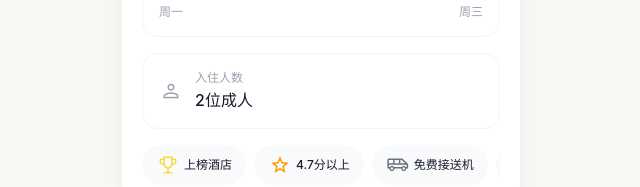
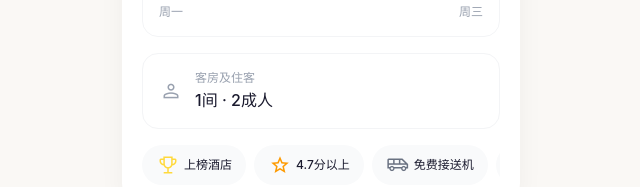
Before and after one commit to wyyyyn/TripEase, a React (Vite) app in the folder app/: page /search in a window 1280 px wide. Shown: the part 367-554 px from the top of the page, without its empty margins (319-959 px from the left). Built offline with nearby package versions, Linux system fonts and the light colour scheme.

Commit message:
feat: show room count and children in guest display label
- Display format: "1间 · 2成人" or "2间 · 3成人 · 1儿童"
- Switch icon to family_restroom when children > 0
- Rename label from "入住人数" to "客房及住客"

```diff
--- a/app/src/pages/SearchPage.tsx
+++ b/app/src/pages/SearchPage.tsx
@@ -46,9 +46,11 @@ export default function SearchPage() {
   const nightsDisplay = checkInDate && checkOutDate
     ? Math.round((checkOutDate.getTime() - checkInDate.getTime()) / (1000 * 60 * 60 * 24))
     : defaultSearch.nights;
-  const guestDisplay = children > 0
-    ? `${adults}成人 ${children}儿童`
-    : `${adults}位成人`;
+  const guestDisplay = [
+    `${rooms}间`,
+    `${adults}成人`,
+    children > 0 ? `${children}儿童` : '',
+  ].filter(Boolean).join(' · ');
 
   const handleCalendarConfirm = (inDate: Date, outDate: Date) => {
     setCheckInDate(inDate);
@@ -134,15 +136,17 @@ export default function SearchPage() {
             </div>
           </button>
 
-          {/* Guests */}
+          {/* Guests & Rooms */}
           <button
             type="button"
             onClick={guest.doOpen}
             className="text-left w-full border border-gray-100 rounded-2xl p-4 hover:border-gray-300 transition-colors cursor-pointer flex items-center gap-3"
           >
-            <span className="material-symbols-outlined text-gray-400 text-2xl">person_outline</span>
+            <span className="material-symbols-outlined text-gray-400 text-2xl">
+              {children > 0 ? 'family_restroom' : 'person_outline'}
+            </span>
             <div>
-              <label className="block text-xs text-gray-400 mb-0.5">入住人数</label>
+              <label className="block text-xs text-gray-400 mb-0.5">客房及住客</label>
               <span className="text-base font-medium text-dark">{guestDisplay}</span>
             </div>
           </button>
```
